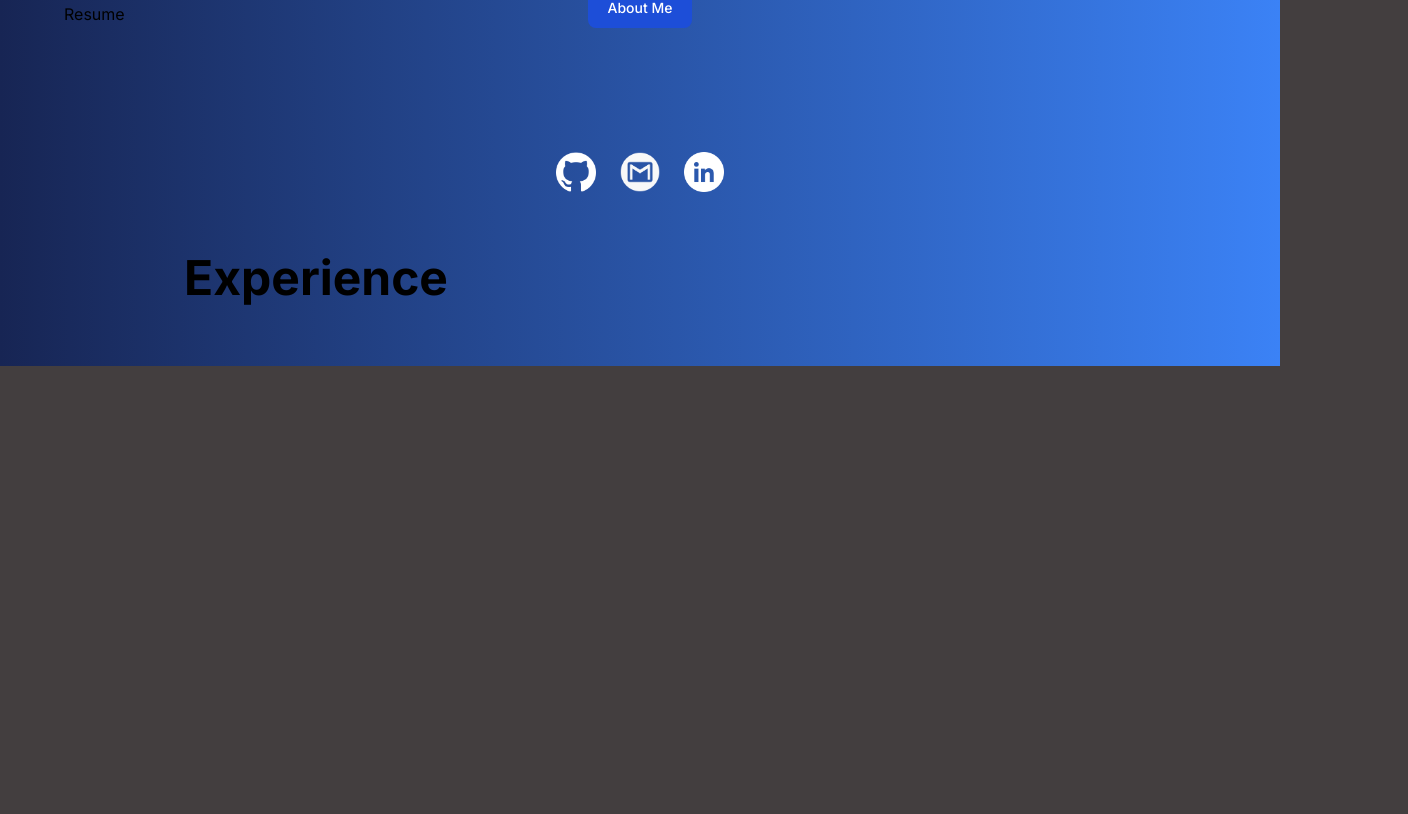
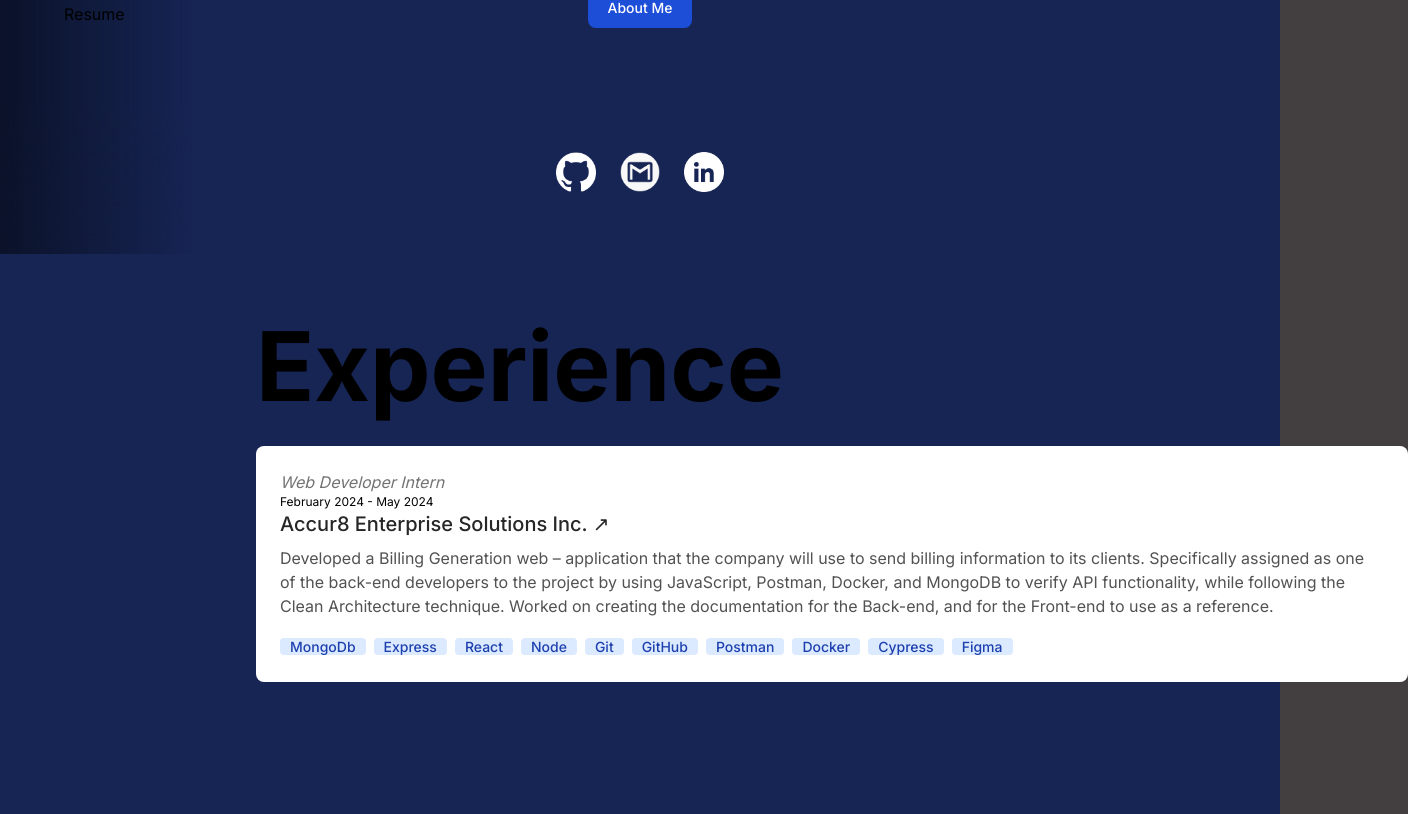
Before and after one commit to aeron-cap/aeron.github.io, a Next.js app: page / in a window 1280 px wide. Shown: the part 546-1360 px from the top of the page, 1408 px wide, since content can reach past the window. Before the commit the page ends 912 px from the top, so only its background shows below. Built offline with nearby package versions, Linux system fonts and the light colour scheme.

Commit message:
added experience page along with experience card, added links to the buttons for github, linkedin, and gmail

```diff
--- a/app/components/Experience.tsx
+++ b/app/components/Experience.tsx
@@ -1,13 +1,16 @@
 "use client";
 import React from "react";
+import ExperienceCards from "./ExperienceCards";
 
 const Experience = () => {
   return (
-    <main className="grid grid-cols-2 grid-rows-2 gap-4">
-      <div className="">
-        <p className="text-5xl text-center font-bold">Experience</p>
+    <main className="flex flex-col h-screen w-screen px-40">
+      <div className="pt-16 pl-24">
+        <p className="text-8xl text-left font-bold">Experience</p>
       </div>
-      <div></div>
+      <div className="pt-8 pl-24">
+        <ExperienceCards />
+      </div>
     </main>
   );
 };
--- /dev/null
+++ b/app/components/ExperienceCards.tsx
@@ -0,0 +1,67 @@
+"use-client";
+import React from "react";
+
+const ExperienceCards = () => {
+  return (
+    <div className="flex flex-row">
+      <div className="flex flex-col rounded-lg bg-white dark:bg-black/40 backdrop-blur-2xl md:max-w-6xl md:flex-row">
+        <div className="flex flex-col justify-start p-6 w-screen">
+          <i className="text-m text-neutral-500 dark:text-neutral-300">
+            Web Developer Intern
+          </i>
+          <a className="text-xs w-fit">February 2024 - May 2024</a>
+          <a
+            className="after:content-['_↗'] mb-2 text-xl font-medium text-neutral-800 dark:text-neutral-50"
+            href="https://www.aesiph.com/"
+            target="_blank"
+          >
+            Accur8 Enterprise Solutions Inc.
+          </a>
+          <p className="mb-4 text-base text-neutral-600 dark:text-neutral-200">
+            Developed a Billing Generation web – application that the company
+            will use to send billing information to its clients. Specifically
+            assigned as one of the back-end developers to the project by using
+            JavaScript, Postman, Docker, and MongoDB to verify API
+            functionality, while following the Clean Architecture technique.
+            Worked on creating the documentation for the Back-end, and for the
+            Front-end to use as a reference.
+          </p>
+          <div>
+            <span className="w-fit bg-blue-100 text-blue-800 text-sm font-medium me-2 px-2.5 rounded dark:bg-blue-900 dark:text-blue-300">
+              MongoDb
+            </span>
+            <span className="w-fit bg-blue-100 text-blue-800 text-sm font-medium me-2 px-2.5 rounded dark:bg-blue-900 dark:text-blue-300">
+              Express
+            </span>
+            <span className="w-fit bg-blue-100 text-blue-800 text-sm font-medium me-2 px-2.5 rounded dark:bg-blue-900 dark:text-blue-300">
+              React
+            </span>
+            <span className="w-fit bg-blue-100 text-blue-800 text-sm font-medium me-2 px-2.5 rounded dark:bg-blue-900 dark:text-blue-300">
+              Node
+            </span>
+            <span className="w-fit bg-blue-100 text-blue-800 text-sm font-medium me-2 px-2.5 rounded dark:bg-blue-900 dark:text-blue-300">
+              Git
+            </span>
+            <span className="w-fit bg-blue-100 text-blue-800 text-sm font-medium me-2 px-2.5 rounded dark:bg-blue-900 dark:text-blue-300">
+              GitHub
+            </span>
+            <span className="w-fit bg-blue-100 text-blue-800 text-sm font-medium me-2 px-2.5 rounded dark:bg-blue-900 dark:text-blue-300">
+              Postman
+            </span>
+            <span className="w-fit bg-blue-100 text-blue-800 text-sm font-medium me-2 px-2.5 rounded dark:bg-blue-900 dark:text-blue-300">
+              Docker
+            </span>
+            <span className="w-fit bg-blue-100 text-blue-800 text-sm font-medium me-2 px-2.5 rounded dark:bg-blue-900 dark:text-blue-300">
+              Cypress
+            </span>
+            <span className="w-fit bg-blue-100 text-blue-800 text-sm font-medium me-2 px-2.5 rounded dark:bg-blue-900 dark:text-blue-300">
+              Figma
+            </span>
+          </div>
+        </div>
+      </div>
+    </div>
+  );
+};
+
+export default ExperienceCards;
--- a/app/components/Me.tsx
+++ b/app/components/Me.tsx
@@ -6,7 +6,7 @@ const Me = () => {
     <main className="grid h-screen w-screen justify-items-center">
       <div className="flex flex-col justify-center pt-16">
         <p className="text-6xl text-center font-thin pb-6">Hi, I am</p>
-        <p className="text-9xl text-center font-bold drop-shadow-2xl">AERON</p>
+        <p className="text-9xl text-center font-bold drop-shadow-2xl">Aeron</p>
         <br></br>
         <p className="text-center font-inter">
           An aspiring <span className="font-bold">Computer Engineer</span>
@@ -19,18 +19,18 @@ const Me = () => {
       </div>
 
       <div className="flex flex-row items-center gap-6">
-        <button>
+        <a href="https://github.com/aeron-cap" target="_blank">
           <img
             src="/assets/github-logo.png"
             className="size-10 grayscale invert"
           />
-        </button>
-        <button>
+        </a>
+        <a href="mailto:aeroncaponpon.01@gmail.com" target="_blank">
           <img src="/assets/gmail-logo.png" className="size-10 grayscale" />
-        </button>
-        <button>
+        </a>
+        <a href="https://www.linkedin.com/in/aeron-caponpon/" target="_blank">
           <img src="/assets/linkedin-logo.png" className="size-10 saturate-0" />
-        </button>
+        </a>
       </div>
     </main>
   );
--- a/app/components/Navbar.tsx
+++ b/app/components/Navbar.tsx
@@ -5,7 +5,7 @@ import React from "react";
 const Navbar = () => {
   return (
     <div className="grid">
-      <div className="grid fixed gap-14 w-10 h-screen content-center p-16">
+      <div className="bg-gradient-to-r from-black/50 to-transparent backdrop-blur-3xl grid fixed gap-14 w-fit h-screen content-center pl-16 pr-11">
         <div className="flex flex-row gap-3">
           <button className="pointer-events-auto">About</button>
         </div>
--- a/app/page.tsx
+++ b/app/page.tsx
@@ -5,14 +5,14 @@ import Navbar from "./components/Navbar";
 
 export default function Home() {
   return (
-    <div className="select-none flex bg-gradient-to-r from-blue-950 to-blue-500">
+    <div className="select-none flex bg-blue-950">
       <aside className="basis-64">
         <Navbar />
       </aside>
-      <main>
+      <div>
         <Me />
         <Experience />
-      </main>
+      </div>
     </div>
   );
 }
--- a/package.json
+++ b/package.json
@@ -10,9 +10,12 @@
   },
   "dependencies": {
     "@headlessui/react": "^2.1.2",
+    "@material-tailwind/react": "^2.1.9",
     "next": "14.2.5",
+    "primereact": "^10.8.2",
     "react": "^18",
-    "react-dom": "^18"
+    "react-dom": "^18",
+    "rsuite": "^5.69.0"
   },
   "devDependencies": {
     "@types/node": "^20",
```
Also changed, not shown: 1 other file (tests, documents, lock files or other folders).
